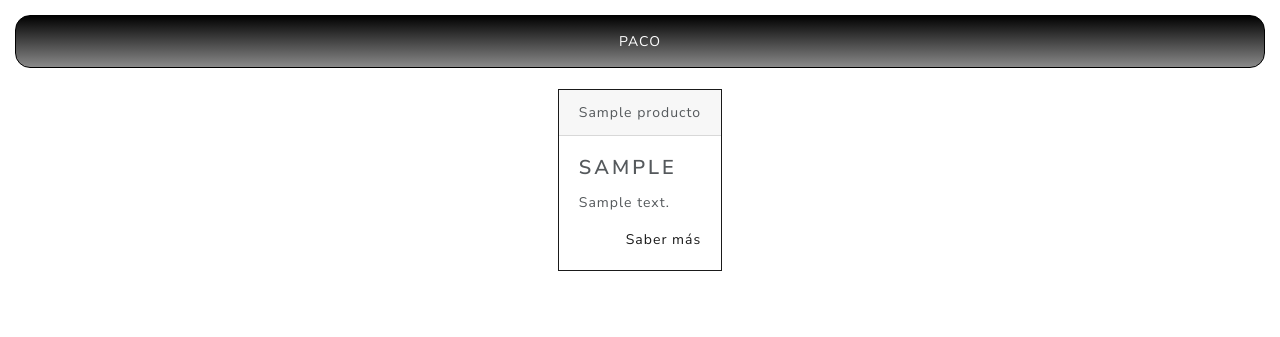
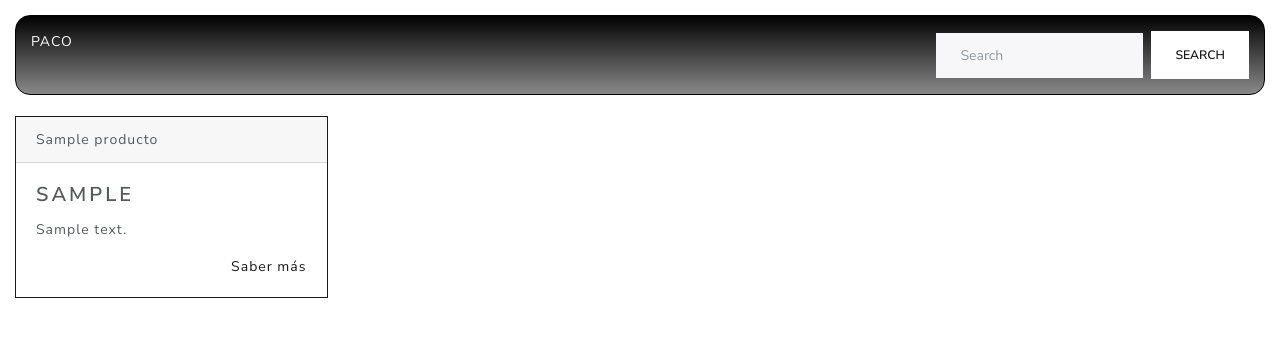
Before and after one commit to GFernandoCT/SpringMarket, a Spring Boot app: page /Producto/index in a window 1280 px wide. Shown: the top 337 px of the page. Run offline with Spring Boot 4, Linux system fonts and the light colour scheme; tables that the repository leaves empty hold one stand-in row (values such as "Sample post").

```diff
--- a/src/main/resources/templates/index.html
+++ b/src/main/resources/templates/index.html
@@ -12,7 +12,7 @@
     	}
 
     	.titulo{
-    		text-align:center;
+    		text-align:left;
     		color:white;
     		padding:15px;
     		border:solid black 1px;
@@ -21,94 +21,37 @@
 			background:-webkit-linear-gradient(bottom, #898989, #010101);
 			background:-ms-linear-gradient(bottom, #898989, #010101);
 			background:-o-linear-gradient(bottom, #898989, #010101);
+			overflow:hidden;
     	}
 
-    	.fila{
+		.titulo p{
+			float:left;
+		}
 
-    	}
+		.titulo .busqueda{
+			float:right;
+		}
+
     </style>
 </head>
 <body>
     <div class="titulo">
-    	PACO
+    	<p>PACO</p>
+    	<form class="busqueda form-inline my-2 my-lg-0">
+      		<input class="form-control mr-sm-2" type="text" placeholder="Search">
+      		<button class="btn btn-secondary my-2 my-sm-0" type="submit">Search</button>
+    	</form>
     </div>
     <br>
-    <!-- <div class="fila1 d-flex justify-content-center">
-	    <div class="card border-primary mb-3 mx-1 w-25" style="max-width: 20rem;">
-  			<div class="card-header">Supra</div>
-  			<div class="card-body">
-    			<h4 class="card-title">Toyota Supra</h4>
-    			<p class="card-text">Car goes brum brum </p>
-    			<a class="d-flex justify-content-end" th:href="@{/Producto/1}">Saber más</a>
-  			</div>
-		</div>
-	  	<div class="card border-primary mb-3 mx-1 w-25" style="max-width: 20rem;">
-  			<div class="card-header">RX7</div>
-  			<div class="card-body">
-    			<h4 class="card-title">Mazda RX7</h4>
-    			<p class="card-text">Motor rotativo que da muchas vueltas</p>
-    			<a class="d-flex justify-content-end" th:href="@{/Producto/2}">Saber más</a>
-  			</div>
-		</div>
-	  	<div class="card border-primary mb-3 mx-1 w-25" style="max-width: 20rem;">
-  			<div class="card-header">Model 3</div>
-  			<div class="card-body">
-    			<h4 class="card-title">Tesla Model 3</h4>
-    			<p class="card-text">Cochecito electrico para poder ir al centro </p>
-    			<a class="d-flex justify-content-end" th:href="@{/Producto/3}">Saber más</a>
-  			</div>
-		</div>
-	  	<div class="card border-primary mb-3 mx-1 w-25" style="max-width: 20rem;">
-  			<div class="card-header">C5 Aircross</div>
-  			<div class="card-body">
-    			<h4 class="card-title">Citroen C5 Aircross</h4>
-    			<p class="card-text">Un suv con todas las cosas malas de los suvs</p>
-    			<a class="d-flex justify-content-end" th:href="@{/Producto/4}">Saber más</a>
-  			</div>
-		</div>
-	</div>
-	<div class="fila2 d-flex justify-content-center">
-	    <div class="card border-primary mb-3 mx-1 w-25" style="max-width: 20rem;">
-  			<div class="card-header">Header</div>
-  			<div class="card-body">
-    			<h4 class="card-title">Primary card title</h4>
-    			<p class="card-text">Some quick example text to build on the card title and make up the bulk of the card's content.</p>
-  			</div>
-		</div>
-	  	<div class="card border-primary mb-3 mx-1 w-25" style="max-width: 20rem;">
-  			<div class="card-header">Header</div>
-  			<div class="card-body">
-    			<h4 class="card-title">Primary card title</h4>
-    			<p class="card-text">Some quick example text to build on the card title and make up the bulk of the card's content.</p>
-  			</div>
-		</div>
-	  	<div class="card border-primary mb-3 mx-1 w-25" style="max-width: 20rem;">
-  			<div class="card-header">Header</div>
-  			<div class="card-body">
-    			<h4 class="card-title">Primary card title</h4>
-    			<p class="card-text">Some quick example text to build on the card title and make up the bulk of the card's content.</p>
-  			</div>
-		</div>
-	  	<div class="card border-primary mb-3 mx-1 w-25" style="max-width: 20rem;">
-  			<div class="card-header">Header</div>
-  			<div class="card-body">
-    			<h4 class="card-title">Primary card title</h4>
-    			<p class="card-text">Some quick example text to build on the card title and make up the bulk of the card's content.</p>
-  			</div>
-		</div>
-	</div> -->
-
-	<div class="fila1 d-flex justify-content-center">
-		<span th:each="producto : ${ProductosOcho}">
-		<div class="card border-primary mb-3 mx-1 ">
+		<th:block th:each="producto : ${ProductosOcho}">
+		<div class="card border-primary mb-3 w-25 border-1 float-left">
   			<div class="card-header"><span th:text="${producto.nombreProducto}">Nombre</span></div>
   			<div class="card-body">
     			<h4 class="card-title"><span th:text="${producto.marcaProducto}">Marca</span></h4>
     			<p class="card-text"><span th:text="${producto.descripcionProducto}">Descripci&oacute;n</span></p>
-    			<a class="d-flex justify-content-end" th:href="@{/Producto/1}">Saber más</a>
+    			<a class="d-flex justify-content-end" th:href="@{/Producto/{id}(id=${producto.idProducto})} ">Saber más</a>
   			</div>
-		</div>
-		</span>
+	</div>
 	</div>
 </body>
 </html>
```
Also changed, not shown: src/main/java/com/example/controladores/ControladorIndice.java (+4 -5 lines).
